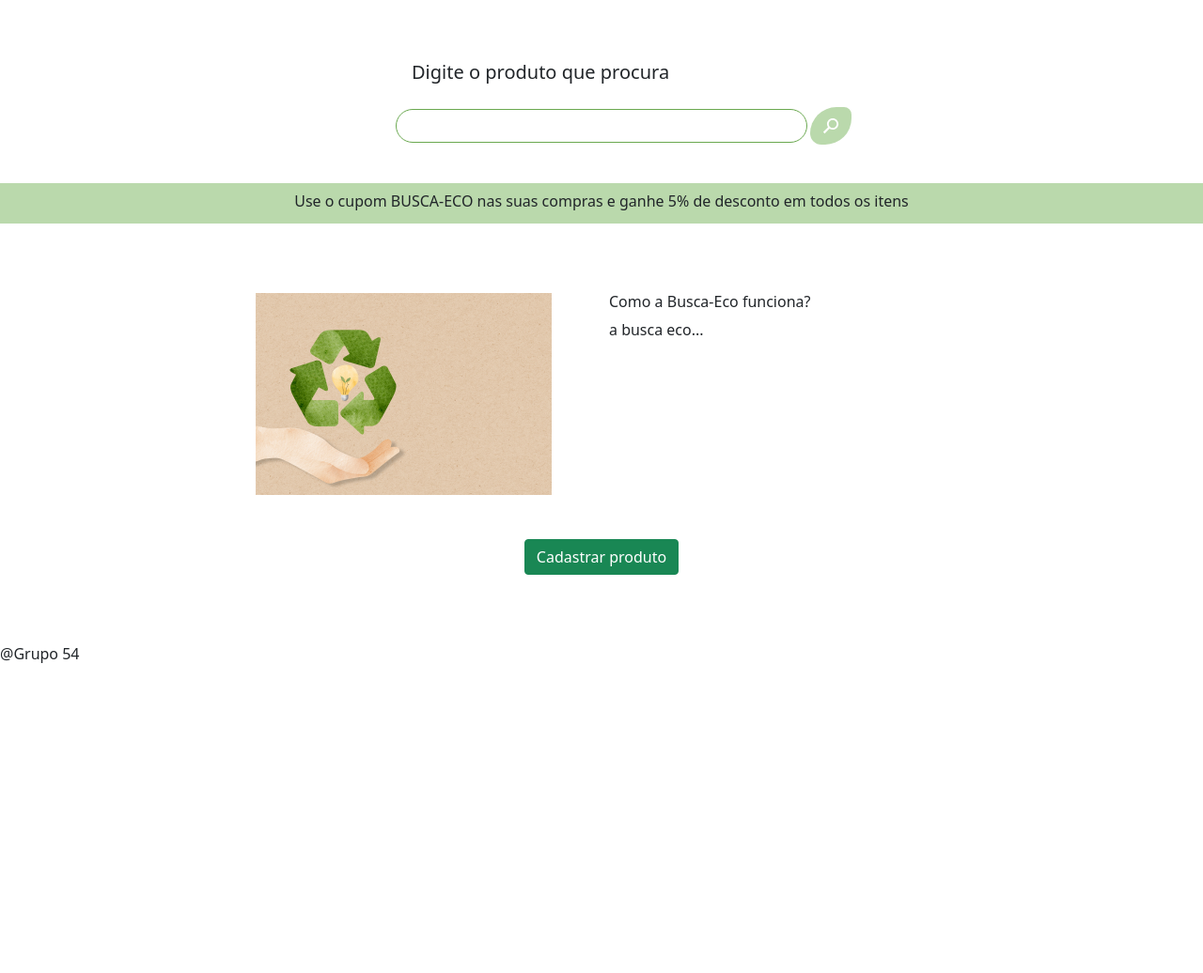
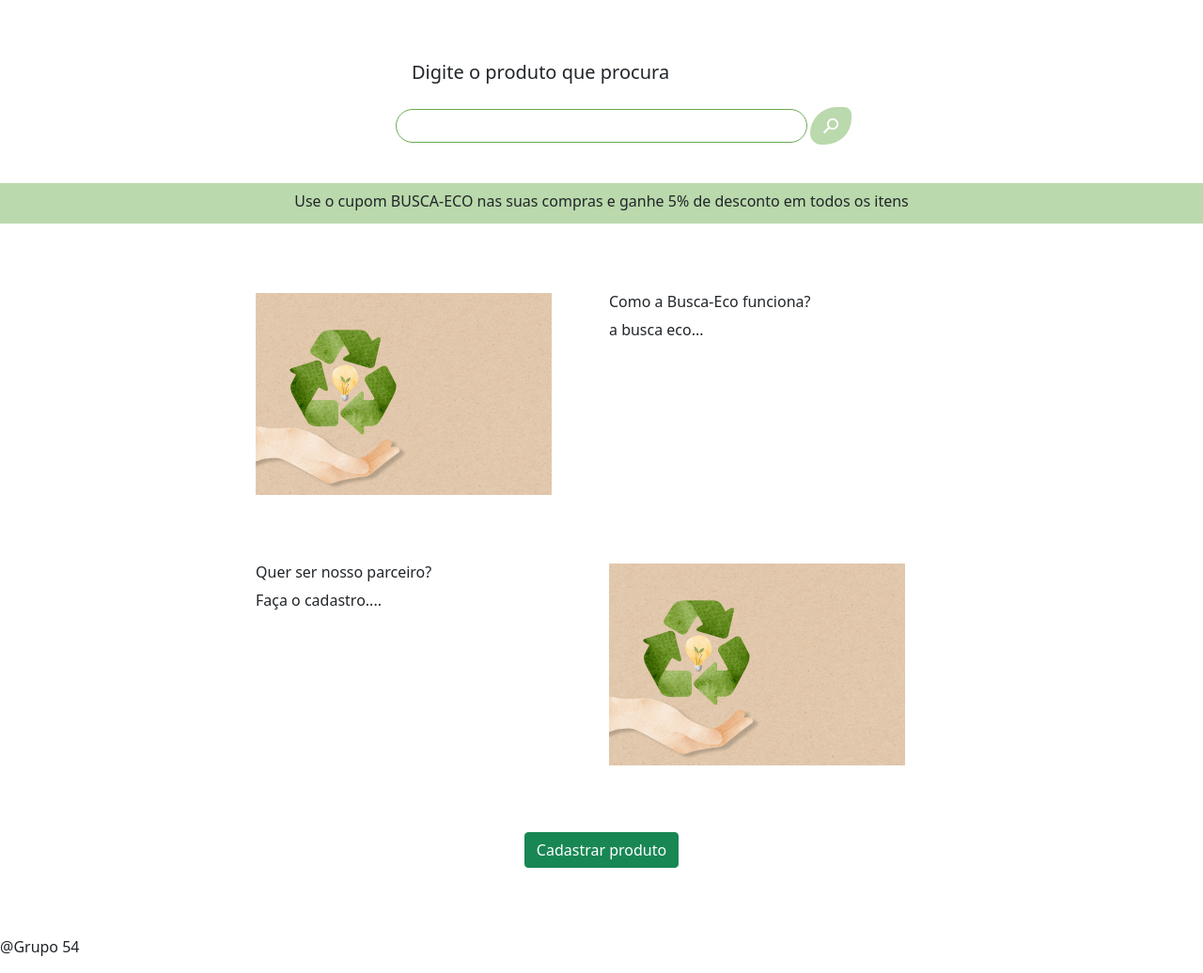
Before and after one commit to YasminRamos/hackathon-provi, a plain HTML site: page index.html in a window 1280 px wide. Shown: the part 63-1099 px from the top of the page at 94% size. Before the commit the page ends 800 px from the top, so only its background shows below. Drawn offline with nearby package versions, Linux system fonts and the light colour scheme; a web font is replaced by a local one.

Commit message:
att home

```diff
--- a/index.html
+++ b/index.html
@@ -49,6 +49,18 @@
       <br><br><br>
       <br><br><br>
       <br><br><br>
+      <div class="container">
+        <div class="first-box">
+          <h6>Quer ser nosso parceiro?</h6>
+          <p>Faça o cadastro....</p></div>
+        <div class="second-box">
+          <img src="./Imagens/Imagem Home.png"></div>
+      </div>
+      <br><br><br>
+      <br><br><br>
+      <br><br><br>
+      <br><br><br><br>
+
       <br>
            <!-- div da imagem e div da explicação "quer ser nosso parceiro?"-->
            <div class="text-center"><button type="button" class="btn btn-success" role="button">Cadastrar produto</button></div>
```
